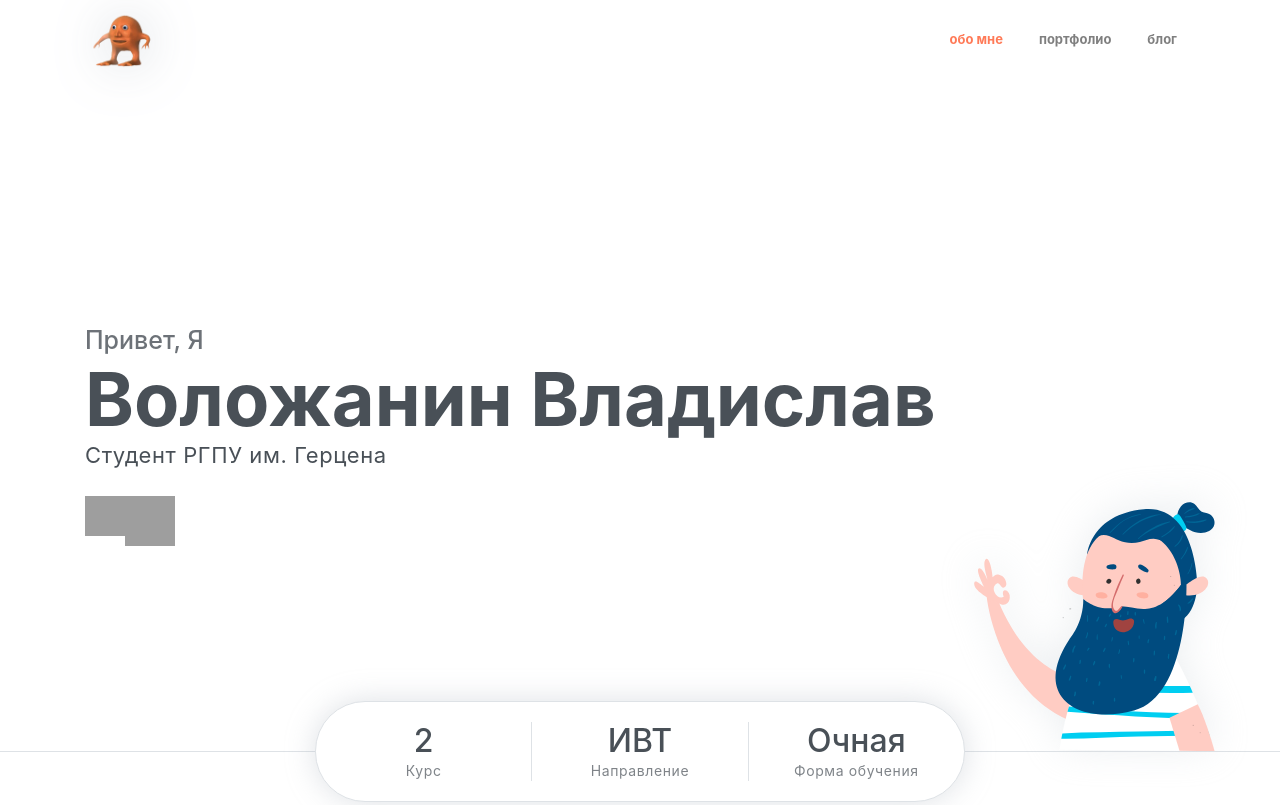
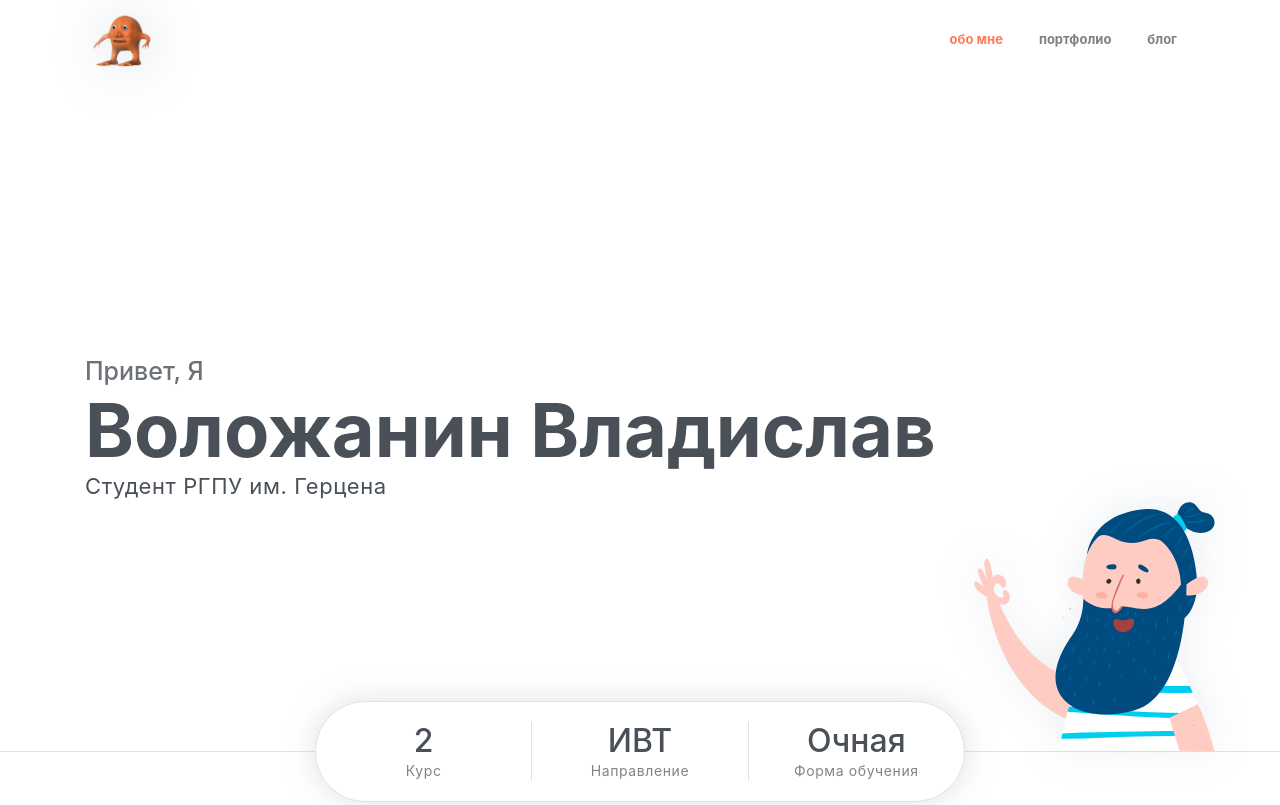
Before and after one commit to riki163/lektor-demo, a plain HTML site: page about/index.html in a window 1280 px wide. Shown: the top 805 px of the page. Drawn offline with Linux system fonts and the light colour scheme; grey boxes are pictures that could not be loaded; files whose address does not match are found by name.

Commit message:
Synchronized build

```diff
--- a/about/index.html
+++ b/about/index.html
@@ -67,10 +67,10 @@
                     <button class="btn btn-dark rounded">DOWNLOAD CV</button>
                 </div> -->
 
-                <div class="socials mt-4">
+                <!-- <div class="socials mt-4">
 									<img id="github-logo" src="https://cdn-icons-png.flaticon.com/512/25/25231.png" alt="GitHub Logo" onclick="window.location.href='https://github.com/riki163';">
 									<img id="vk-logo" src="https://upload.wikimedia.org/wikipedia/commons/9/9a/VK_Logo.png" alt="VK Logo" onclick="window.location.href='https://vk.com/rikigg';">
-                </div>
+                </div> -->
             </div>
             <div class="img-holder">
                 <img src="../static/imgs/man.svg" alt="">
```
Also changed, not shown: blog/first-post/index.html (+2 -2 lines), blog/index.html (+2 -2 lines), index.html (+2 -2 lines), projects/index.html (+2 -2 lines).
